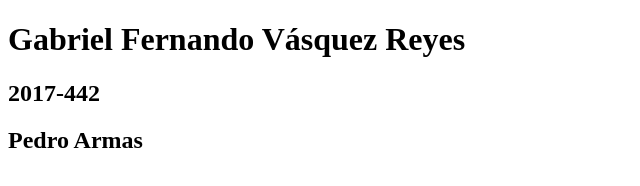
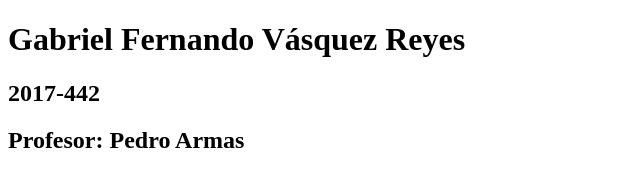
Before and after one commit to gvasquez-2017442/Ejercicio, a plain HTML site: page index.html in a window 1280 px wide. Shown: the whole page, without its empty margins (0-640 px from the left). Drawn offline with Linux system fonts and the light colour scheme.

Commit message:
Update index.html

```diff
--- a/index.html
+++ b/index.html
@@ -9,6 +9,6 @@
 <body>
   <h1>Gabriel Fernando Vásquez Reyes</h1>
   <h2>2017-442</h2>
-  <h2>Pedro Armas</h2>
+  <h2>Profesor: Pedro Armas</h2>
 </body>
 </html>
```
